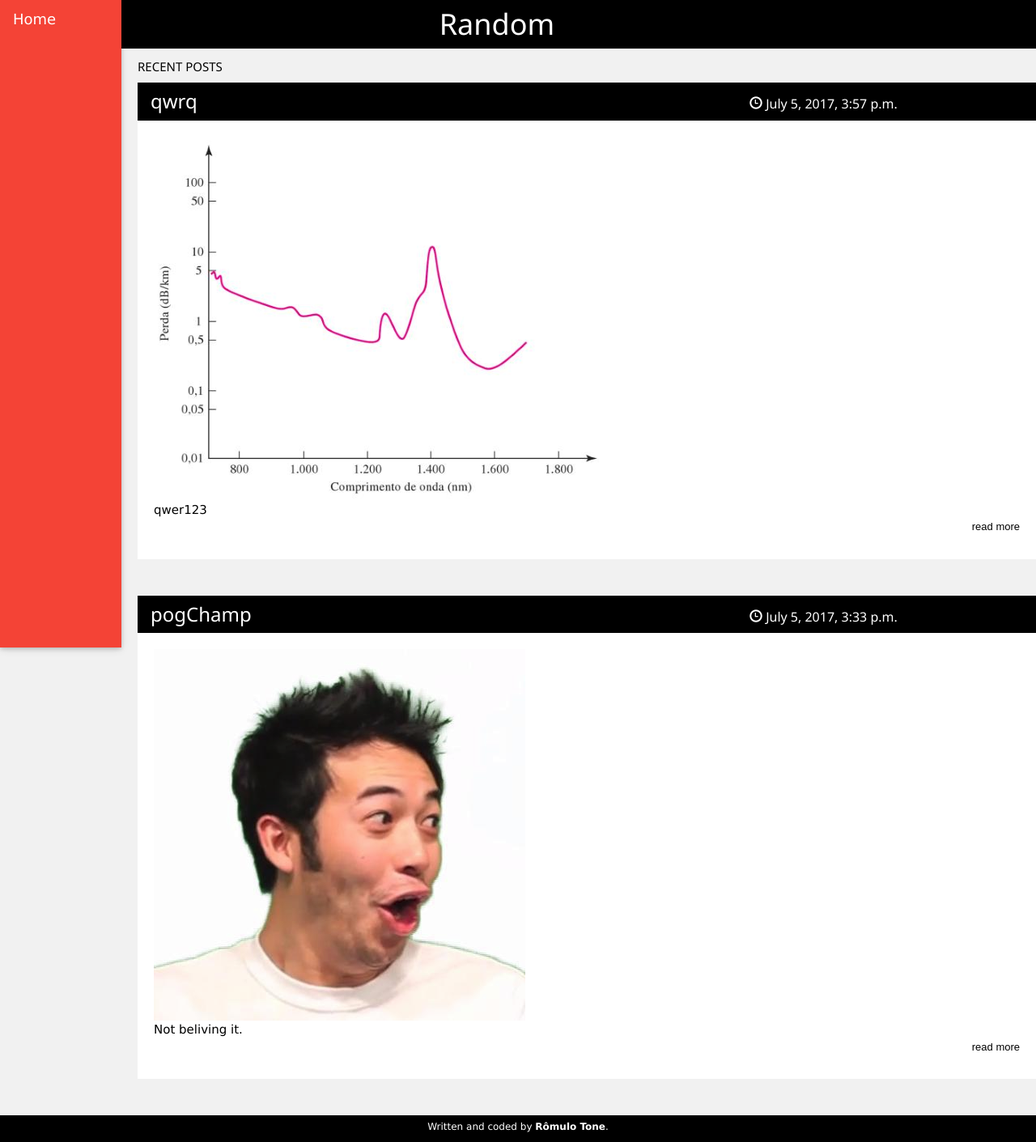
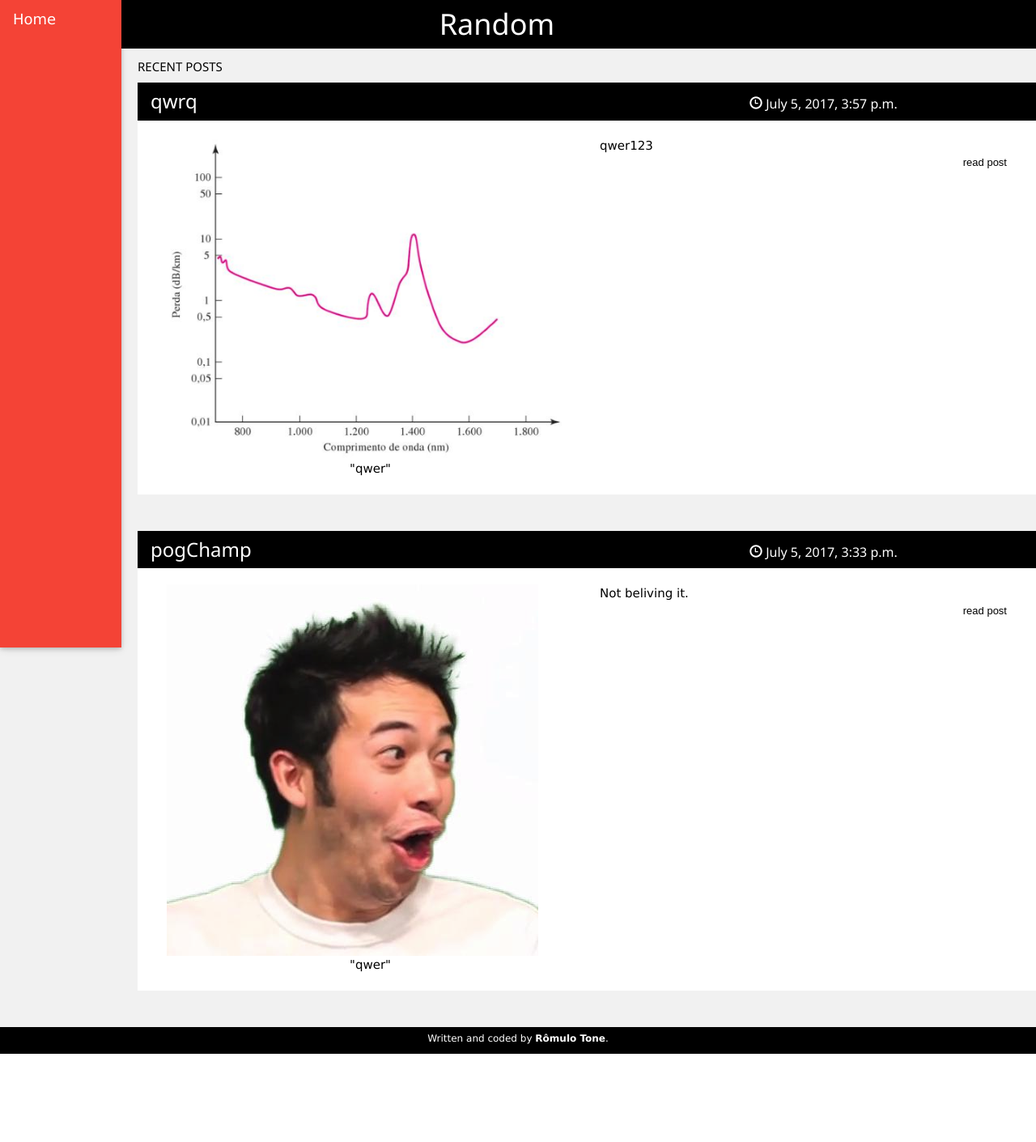
Before and after one commit to MiopeCiclope/blog, a Django app: page / in a window 1280 px wide. Shown: the whole page at 81% size. After the commit the page ends 1302 px from the top, so only its background shows below. Run offline with Django 3.2, Linux system fonts and the light colour scheme; data comes from the database, SQL or seed files in the repository; some libraries are stand-ins or nearby versions.

Commit message:
In between step to put the image on the post detail and adding caption on it.

```diff
--- a/blog/static/css/blog.css
+++ b/blog/static/css/blog.css
@@ -73,3 +73,9 @@ textarea {
 .linkNoStuf{
     text-decoration: none !important;
 }
+
+.center {
+    width:100%;
+    display:block;
+    margin:auto
+}
--- a/blog/templates/post_list.html
+++ b/blog/templates/post_list.html
@@ -13,10 +13,17 @@
                         <h6><span class="glyphicon glyphicon-time"></span> {{ post.published_date }}</h6>
                     </div>
                 </div>
-                <div class="postcontainer">
-                    <img src="{{ post.image.url }}" />
-                    <article>{{ post.summary|linebreaksbr }}</article>
-                    <p class="readMore"><a href="{% url 'blog:post_detail' pk=post.pk %}">read more</a></p>
+                <div class="w3-container postcontainer">
+                    <div class="w3-container w3-half">
+                        <img src="{{ post.image.url }}" class="w3-image"/>
+						<div class="caption text-center">
+							"qwer"
+						</div>
+                    </div>
+                    <div class="w3-container w3-half">
+                        <article>{{ post.summary|linebreaksbr }}</article>
+                        <p class="readMore"><a href="{% url 'blog:post_detail' pk=post.pk %}">read post</a></p>
+                    </div>
                 </div>
             </div>
             <div>
--- a/tdList.txt
+++ b/tdList.txt
@@ -1,5 +1,5 @@
 TO DO list
 
+- Centralizar imagem (Pq essa porra é tão difícil?).
 - Fazer o footer ficar no bottom da pagina.
-- Colocar imagem no post_detail.
--
+- Add image description.
```
Also changed, not shown: blog/templates/post_detail.html (+8 -2 lines).
